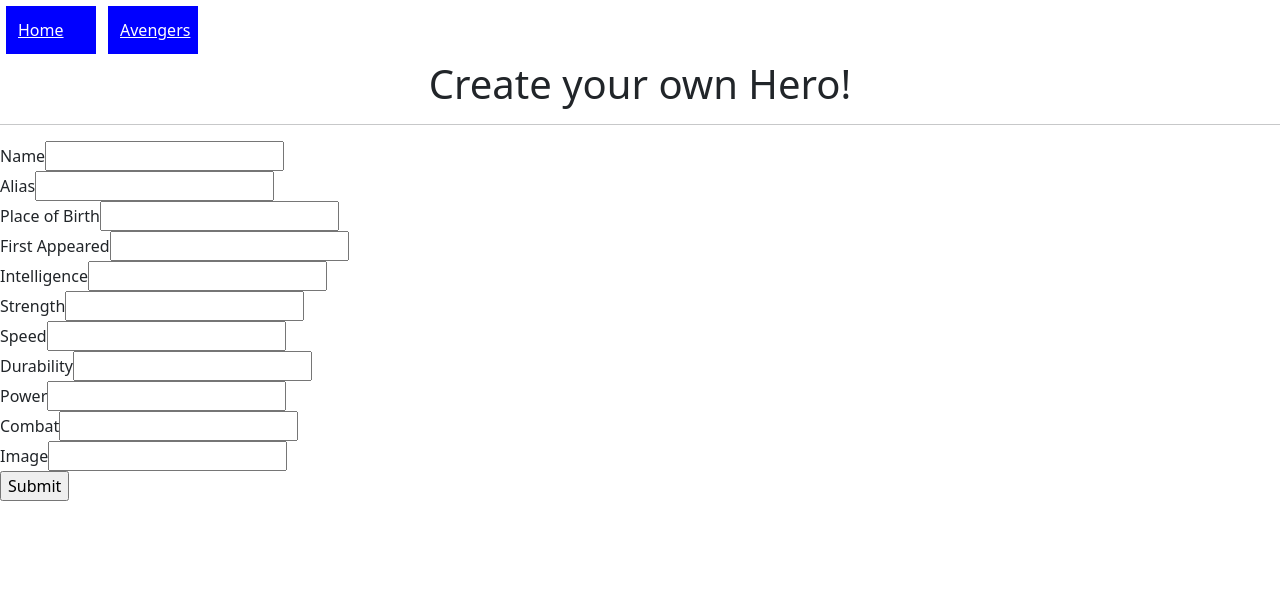
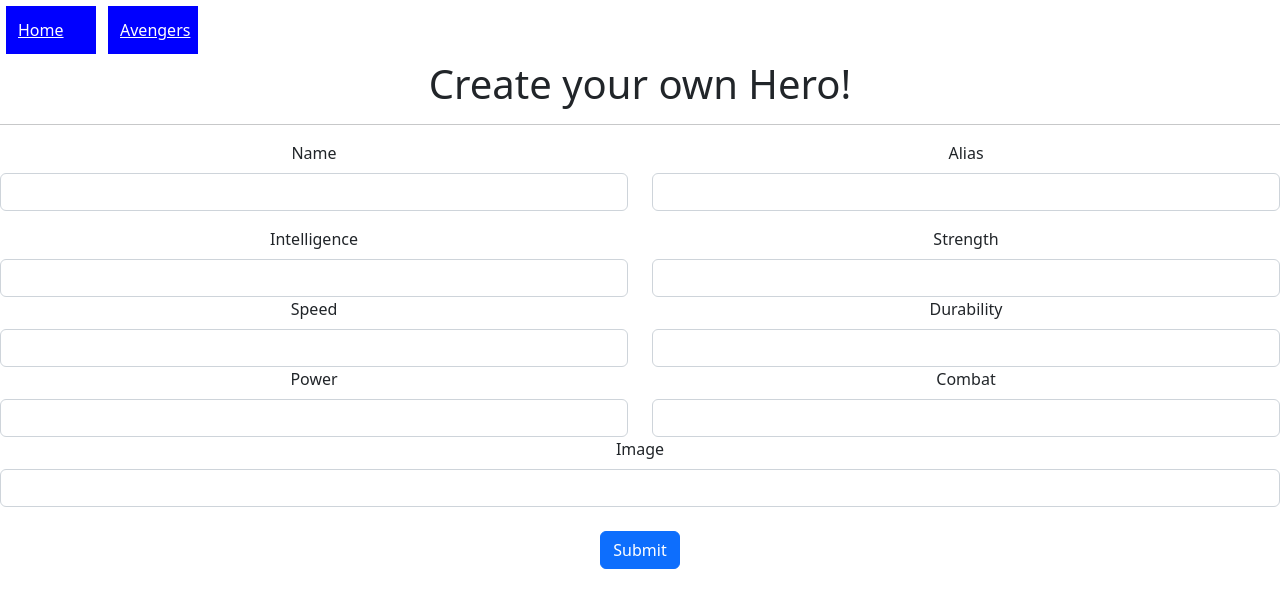
Before and after one commit to sawincp/phase-2-project, a React (Create React App) app: page /heros/new in a window 1280 px wide. Shown: the top 608 px of the page. Built offline with nearby package versions, Linux system fonts and the light colour scheme; the HTML template or start-up script is replaced by a standard one.

Commit message:
Updated db.json and updated JSX in HeroForm

```diff
--- a/db.json
+++ b/db.json
@@ -70,20 +70,6 @@
       "placeofbirth": "Asgard",
       "firstapperance": "Journey into Mystery #83 (August, 1962)",
       "image": "https://cdn.jsdelivr.net/gh/akabab/superhero-api@0.3.0/api/images/sm/659-thor.jpg"
-    },
-    {
-      "name": "Corey ",
-      "alias": "Beach Man",
-      "intelligence": "",
-      "strength": "",
-      "speed": "",
-      "durability": "",
-      "power": "",
-      "combat": "",
-      "placeofbirth": "",
-      "firstapperance": "",
-      "image": "https://cdn.jsdelivr.net/gh/akabab/superhero-api@0.3.0/api/images/sm/7-adam-monroe.jpg",
-      "id": 6
     }
   ]
 }
--- a/src/HeroForm.js
+++ b/src/HeroForm.js
@@ -1,5 +1,6 @@
 import React, { useState } from "react";
 import { useNavigate } from "react-router-dom"
+import { Form, Button, Col, Row } from 'react-bootstrap';
 
 const HeroForm = ()=>{
 
@@ -55,32 +56,98 @@ const HeroForm = ()=>{
         <div className="HeroForm">
             <h1>Create your own Hero!</h1>
             <hr></hr>
-            <form className="Form" onSubmit={handleSubmit}>
-                <label> Name </label>
-                <input name="name" onChange={handleInputChange} type="text"/><br/>
-                <label> Alias </label>
-                <input name="alias" onChange={handleInputChange} type="text"/><br/>
-                <label> Place of Birth </label>
-                <input name="place of birth" onChange={handleInputChange} type="text"/><br/>
-                <label> First Appeared </label>
-                <input name="first appreance" onChange={handleInputChange} type="text"/><br/>
-                <label> Intelligence </label>
-                <input name="intelligence" onChange={handleInputChange} type="text"/><br/>
-                <label> Strength </label>
-                <input name="strength" onChange={handleInputChange} type="text"/><br/>
-                <label> Speed </label>
-                <input name="speed" onChange={handleInputChange} type="text"/><br/>
-                <label> Durability </label>
-                <input name="durability" onChange={handleInputChange} type="text"/><br/>
-                <label> Power </label>
-                <input name="power" onChange={handleInputChange} type="text"/><br/>
-                <label> Combat </label>
-                <input name="combat" onChange={handleInputChange} type="text"/><br/>
-                <label> Image </label>
-                <input name="image" onChange={handleInputChange} type="text"/><br/>
-                <input type="submit"/>
+            <Form onSubmit={handleSubmit}>
+                <Row className="mb-3">
+                    <Form.Group as={Col} controlId="name">
+                        <Form.Label>Name</Form.Label>
+                            <Form.Control
+                                type="text"
+                                name="name"
+                                onChange={handleInputChange}
+                                />
+                    </Form.Group>
+                    <Form.Group as={Col} controlId="alias">
+                        <Form.Label>Alias</Form.Label>
+                            <Form.Control
+                                type="text"
+                                name="name"
+                                onChange={handleInputChange}
+                                />
+                    </Form.Group>
+                </Row>
 
-            </form>
+                <Row>
+                    <Form.Group as={Col} controlId="intelligence">
+                        <Form.Label>Intelligence</Form.Label>
+                            <Form.Control
+                                type="text"
+                                name="intelligence"
+                                onChange={handleInputChange}
+                                />
+                    </Form.Group>
+
+                    <Form.Group as={Col} controlId="strength">
+                        <Form.Label>Strength</Form.Label>
+                            <Form.Control
+                                type="text"
+                                name="strength"
+                                onChange={handleInputChange}
+                                />
+                    </Form.Group>
+                </Row>
+
+                <Row>
+                    <Form.Group as={Col} controlId="speed">
+                        <Form.Label>Speed</Form.Label>
+                            <Form.Control
+                                type="text"
+                                name="speed"
+                                onChange={handleInputChange}
+                                />
+                    </Form.Group>
+                    <Form.Group as={Col} controlId="durability">
+                        <Form.Label>Durability</Form.Label>
+                            <Form.Control
+                                type="text"
+                                name="durability"
+                                onChange={handleInputChange}
+                                />
+                    </Form.Group>
+                </Row>
+
+                <Row>
+                    <Form.Group as={Col} controlId="power">
+                        <Form.Label>Power</Form.Label>
+                            <Form.Control
+                                type="text"
+                                name="power"
+                                onChange={handleInputChange}
+                                />
+                    </Form.Group>
+                    <Form.Group as={Col} controlId="combat">
+                        <Form.Label>Combat</Form.Label>
+                            <Form.Control
+                                type="text"
+                                name="combat"
+                                onChange={handleInputChange}
+                                />
+                    </Form.Group>
+                </Row>
+
+                <Form.Group as={Col} controlId="image">
+                        <Form.Label>Image</Form.Label>
+                            <Form.Control
+                                type="text"
+                                name="image"
+                                onChange={handleInputChange}
+                                />
+                </Form.Group>
+
+                <br></br>
+
+                <Button type="submit">Submit</Button>
+            </Form>
+
         </div>
     )
 }
```
